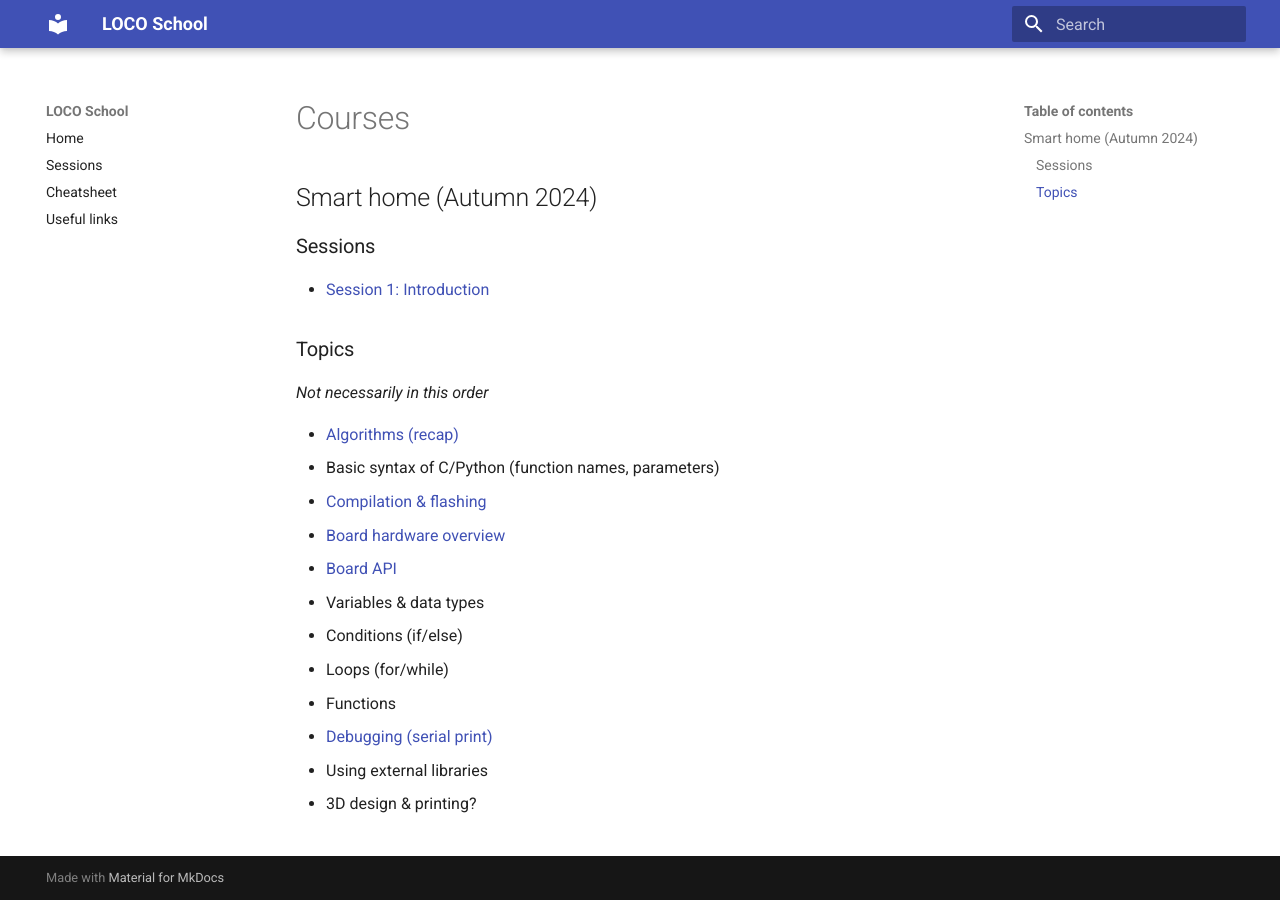
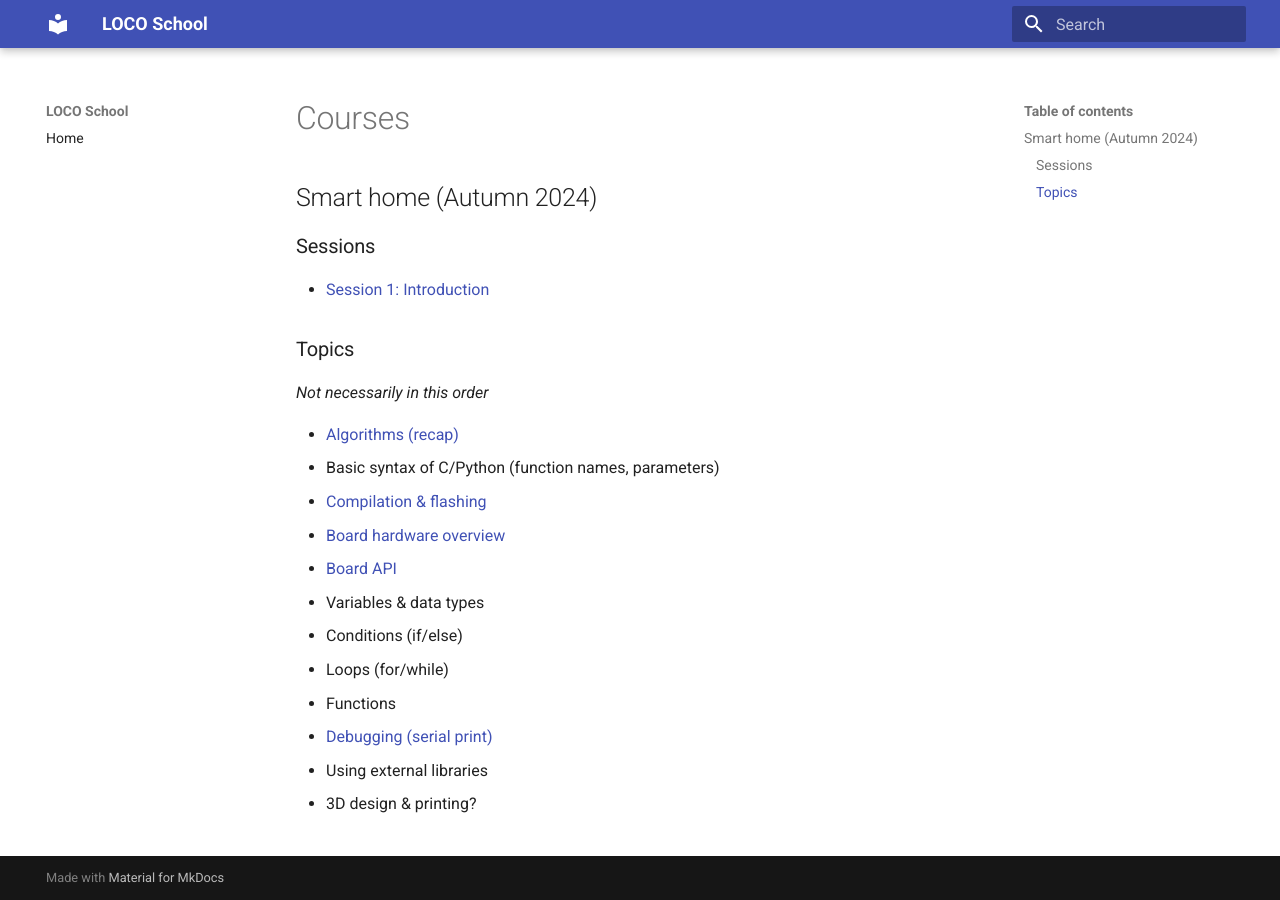
Before and after one commit to locoschool/locoschool, an MkDocs documentation site: the page built from docs/courses.md, in a window 1280 px wide. Built offline with MkDocs 1.6.1 and Material for MkDocs 9.7.7, drawn with Linux system fonts in a browser that asks for light colours.

Commit message:
update nav

```diff
--- a/mkdocs.yml
+++ b/mkdocs.yml
@@ -4,6 +4,3 @@ theme:
   name: material
 nav:
   - Home: index.md
-  - Sessions: sessions.md
-  - Cheatsheet: cheatsheet.md
-  - Useful links: links.md
```
